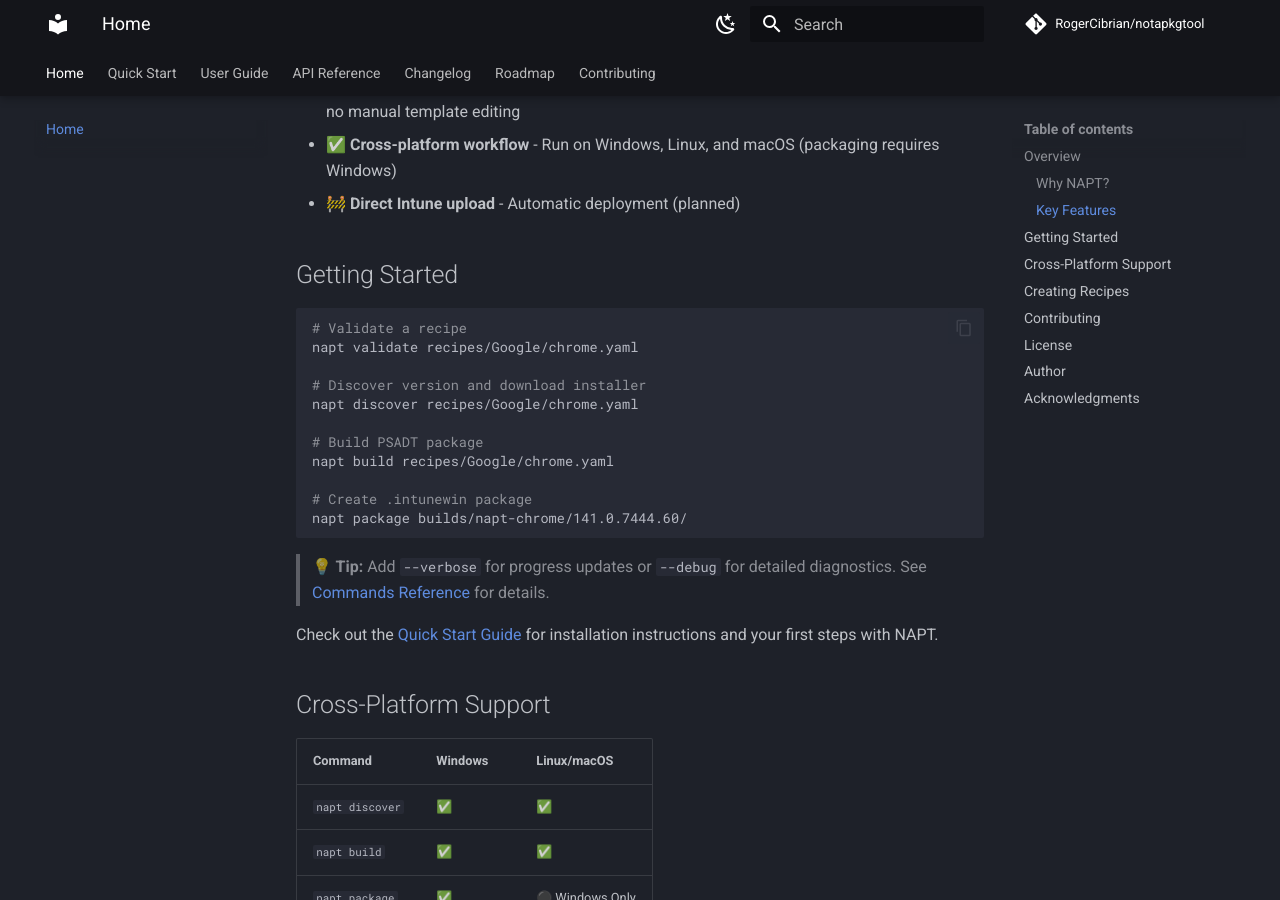
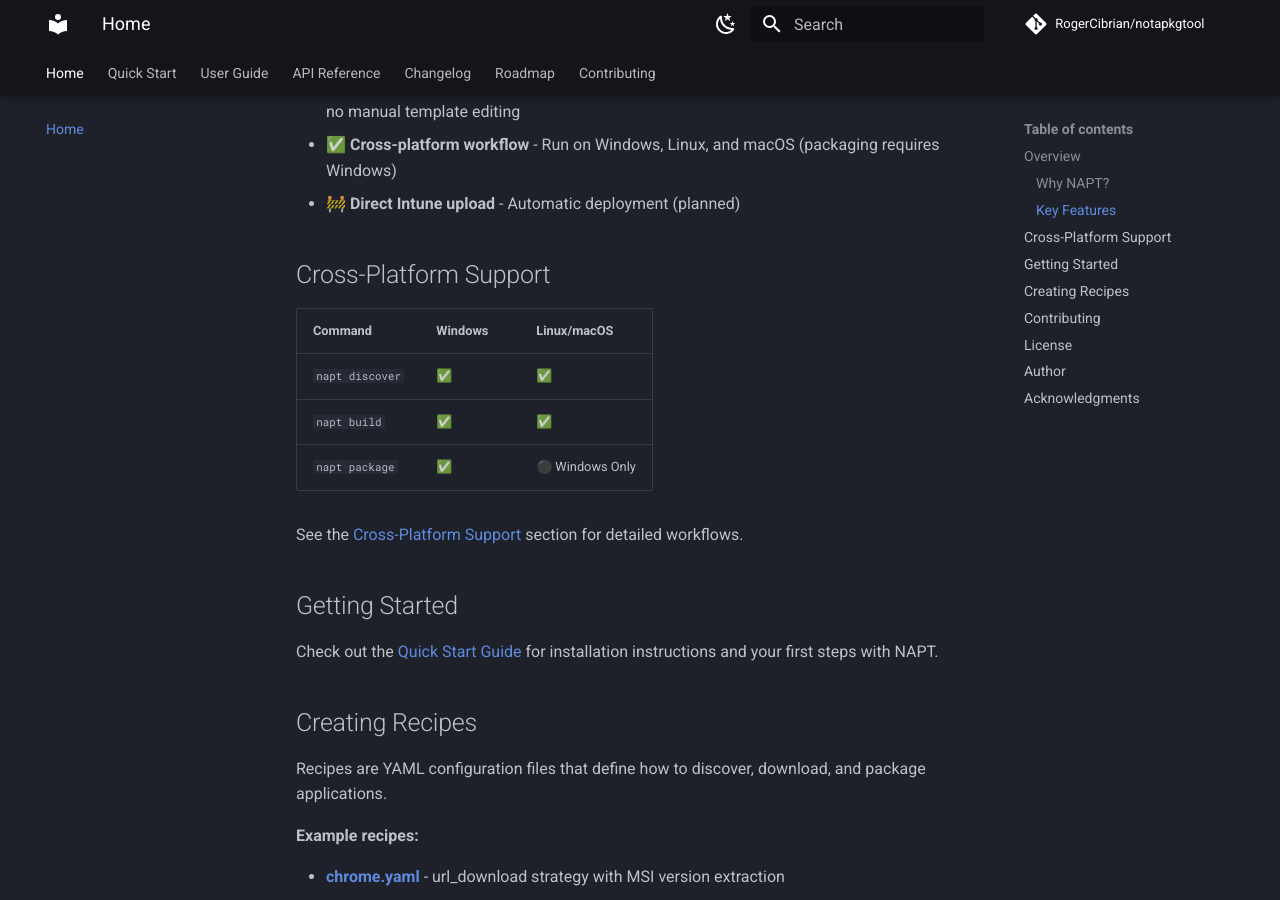
Before and after one commit to RogerCibrian/notapkgtool, an MkDocs documentation site: the page built from docs/index.md, in a window 1280 px wide and 900 px high, scrolled down 1189 px. Built offline with MkDocs 1.6.1 and Material for MkDocs 9.7.7, drawn with Linux system fonts in a browser that asks for light colours; comment, search, counter and statistics services are not loaded.

Commit message:
docs: reorganize landing page structure

````diff
--- a/docs/index.md
+++ b/docs/index.md
@@ -36,26 +36,6 @@
 - ✅ **Cross-platform workflow** - Run on Windows, Linux, and macOS (packaging requires Windows)
 - 🚧 **Direct Intune upload** - Automatic deployment (planned)
 
-## Getting Started
-
-```bash
-# Validate a recipe
-napt validate recipes/Google/chrome.yaml
-
-# Discover version and download installer
-napt discover recipes/Google/chrome.yaml
-
-# Build PSADT package
-napt build recipes/Google/chrome.yaml
-
-# Create .intunewin package
-napt package builds/napt-chrome/141.0.7444.60/
-```
-
-> **💡 Tip:** Add `--verbose` for progress updates or `--debug` for detailed diagnostics. See [Commands Reference](user-guide.md#commands-reference) for details.
-
-Check out the [Quick Start Guide](quick-start.md) for installation instructions and your first steps with NAPT.
-
 ## Cross-Platform Support
 
 | Command | Windows | Linux/macOS |
````
Also changed, not shown: other parts of docs/index.md (+4 -0 lines), README.md (+4 -20 lines).
